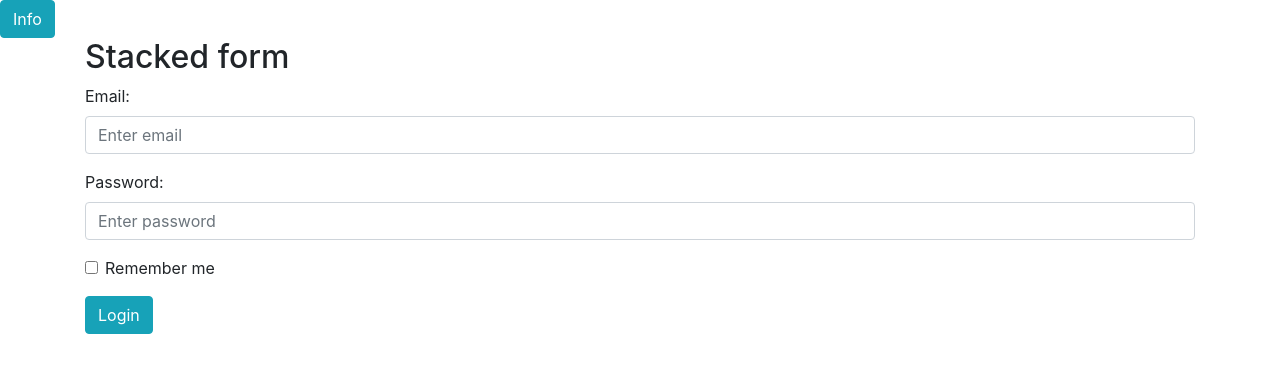
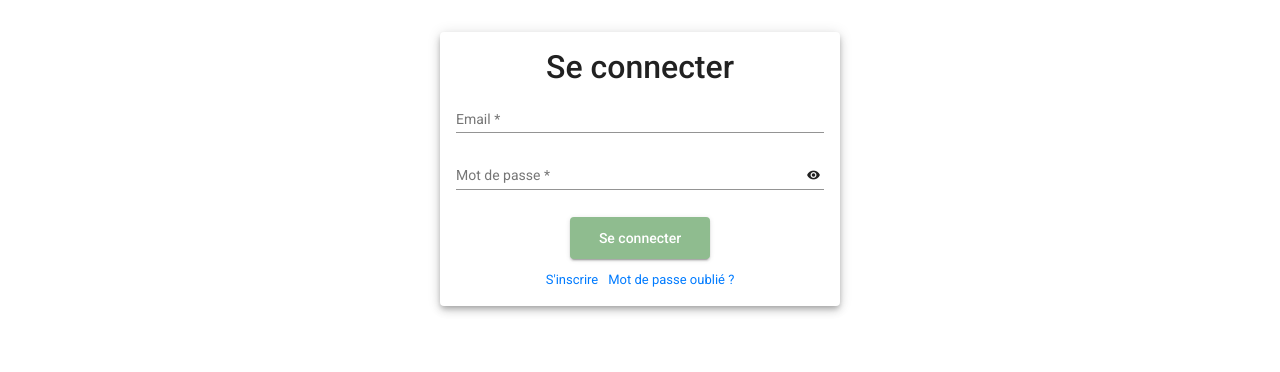
Before and after one commit to Len-dh/Projet-Web-2020-HorseWebsite, an Angular app in the folder Front/Front-Horse-WebSite/: page / in a window 1280 px wide. Shown: the top 372 px of the page. Built offline with nearby package versions, Linux system fonts and the light colour scheme.

Commit message:
Add angular material and login form

```diff
--- a/Front/Front-Horse-WebSite/angular.json
+++ b/Front/Front-Horse-WebSite/angular.json
@@ -19,8 +19,12 @@
             "polyfills": "src/polyfills.ts",
             "tsConfig": "tsconfig.app.json",
             "aot": true,
-            "assets": ["src/favicon.ico", "src/assets"],
+            "assets": [
+              "src/favicon.ico",
+              "src/assets"
+            ],
             "styles": [
+              "./node_modules/@angular/material/prebuilt-themes/indigo-pink.css",
               "src/styles.css",
               "./node_modules/bootstrap/dist/css/bootstrap.css"
             ],
@@ -84,8 +88,14 @@
             "polyfills": "src/polyfills.ts",
             "tsConfig": "tsconfig.spec.json",
             "karmaConfig": "karma.conf.js",
-            "assets": ["src/favicon.ico", "src/assets"],
-            "styles": ["src/styles.css"],
+            "assets": [
+              "src/favicon.ico",
+              "src/assets"
+            ],
+            "styles": [
+              "./node_modules/@angular/material/prebuilt-themes/indigo-pink.css",
+              "src/styles.css"
+            ],
             "scripts": []
           }
         },
@@ -97,7 +107,9 @@
               "tsconfig.spec.json",
               "e2e/tsconfig.json"
             ],
-            "exclude": ["**/node_modules/**"]
+            "exclude": [
+              "**/node_modules/**"
+            ]
           }
         },
         "e2e": {
--- a/Front/Front-Horse-WebSite/package.json
+++ b/Front/Front-Horse-WebSite/package.json
@@ -12,10 +12,12 @@
   "private": true,
   "dependencies": {
     "@angular/animations": "~10.1.1",
+    "@angular/cdk": "^10.2.5",
     "@angular/common": "~10.1.1",
     "@angular/compiler": "~10.1.1",
     "@angular/core": "~10.1.1",
     "@angular/forms": "~10.1.1",
+    "@angular/material": "^10.2.5",
     "@angular/platform-browser": "~10.1.1",
     "@angular/platform-browser-dynamic": "~10.1.1",
     "@angular/router": "~10.1.1",
@@ -27,11 +29,11 @@
   },
   "devDependencies": {
     "@angular-devkit/build-angular": "~0.1001.1",
-    "@angular/cli": "~10.1.1",
+    "@angular/cli": "^10.1.7",
     "@angular/compiler-cli": "~10.1.1",
-    "@types/node": "^12.11.1",
     "@types/jasmine": "~3.5.0",
     "@types/jasminewd2": "~2.0.3",
+    "@types/node": "^12.11.1",
     "codelyzer": "^6.0.0",
     "jasmine-core": "~3.6.0",
     "jasmine-spec-reporter": "~5.0.0",
--- a/Front/Front-Horse-WebSite/src/app/app.component.html
+++ b/Front/Front-Horse-WebSite/src/app/app.component.html
@@ -1,2 +1 @@
-<button type="button" class="btn btn-info">Info</button>
 <router-outlet></router-outlet>
--- a/Front/Front-Horse-WebSite/src/app/login/login.component.css
+++ b/Front/Front-Horse-WebSite/src/app/login/login.component.css
@@ -0,0 +1,26 @@
+mat-card {
+    max-width: 400px;
+    margin: 2em auto;
+    text-align: center;
+}
+
+mat-form-field {
+    display: block;
+}
+
+.login {
+    background-color: darkseagreen;
+    color:white;
+    width: 10em;
+    height: 3em;
+    margin: 10px;
+}
+
+.register {
+    font-size: 13px;
+    margin-right: 10px;
+}
+
+.recovery {
+    font-size: 13px;
+}
--- a/Front/Front-Horse-WebSite/src/app/login/login.component.html
+++ b/Front/Front-Horse-WebSite/src/app/login/login.component.html
@@ -1,32 +1,27 @@
-<div class="container">
-  <h2>Stacked form</h2>
-  <form (ngSubmit)="loginUser()">
-    <div class="form-group">
-      <label for="email">Email:</label>
-      <input
-        type="email"
-        class="form-control"
-        placeholder="Enter email"
-        name="email"
-        [(ngModel)]="user.emailId"
-      />
-    </div>
-    <div class="form-group">
-      <label for="pwd">Password:</label>
-      <input
-        type="password"
-        class="form-control"
-        placeholder="Enter password"
-        name="password"
-        [(ngModel)]="user.password"
-      />
-    </div>
-    <div class="form-group form-check">
-      <label class="form-check-label">
-        <input class="form-check-input" type="checkbox" name="remember" />
-        Remember me
-      </label>
-    </div>
-    <button type="submit" class="btn btn-info">Login</button>
-  </form>
-</div>
+<mat-card class="mat-elevation-z5">
+  <mat-card-content>
+    <form [formGroup]="loginForm" (ngSubmit)="loginUser()">
+      <h2>Se connecter</h2>
+      <mat-form-field class="full-width-input">
+        <input matInput placeholder="Email" [(ngModel)]="user.emailId" [ngModelOptions]="{standalone: true}" required>
+        <mat-error>
+          L'adresse email n'est pas valide
+        </mat-error>
+      </mat-form-field>
+      <mat-form-field class="full-width-input">
+        <input matInput type="password" placeholder="Mot de passe" [type]="!hide ? 'password' : 'text'"
+          [(ngModel)]="user.password" [ngModelOptions]="{standalone: true}" required>
+        <button mat-icon-button matSuffix (click)="hide = !hide" [attr.aria-label]="'Hide password'"
+          [attr.aria-pressed]="hide">
+          <mat-icon>{{ hide ? 'visibility_off' : 'visibility' }}</mat-icon>
+        </button>
+        <mat-error>
+          Le mot de passe n'est pas valide
+        </mat-error>
+      </mat-form-field>
+      <button mat-raised-button class="login" type="submit">Se connecter</button>
+    </form>
+    <a href="register" class="register">S'inscrire</a>
+    <a href="recovery" class="recovery">Mot de passe oublié ?</a>
+  </mat-card-content>
+</mat-card>
--- a/Front/Front-Horse-WebSite/src/app/login/login.component.ts
+++ b/Front/Front-Horse-WebSite/src/app/login/login.component.ts
@@ -1,5 +1,5 @@
 import { Component, OnInit } from '@angular/core';
-import { NgForm } from '@angular/forms';
+import { FormsModule, FormControl, FormGroup, FormBuilder, Validator, Validators, ReactiveFormsModule } from "@angular/forms";
 import { RegistrationService } from '../registration.service';
 import { User } from '../user';
 
@@ -9,7 +9,15 @@ import { User } from '../user';
   styleUrls: ['./login.component.css'],
 })
 export class LoginComponent implements OnInit {
+
   user = new User();
+  hide = false;
+
+  loginForm: FormGroup = new FormGroup({
+    email: new FormControl(''),
+    password: new FormControl('')
+  });
+
   constructor(private _service: RegistrationService) {}
 
   ngOnInit(): void {}
--- a/Front/Front-Horse-WebSite/src/index.html
+++ b/Front/Front-Horse-WebSite/src/index.html
@@ -6,6 +6,8 @@
   <base href="/">
   <meta name="viewport" content="width=device-width, initial-scale=1">
   <link rel="icon" type="image/x-icon" href="favicon.ico">
+  <link href="https://fonts.googleapis.com/css?family=Roboto:300,400,500&display=swap" rel="stylesheet">
+  <link href="https://fonts.googleapis.com/icon?family=Material+Icons" rel="stylesheet">
 </head>
 <body>
   <app-root></app-root>
--- a/Front/Front-Horse-WebSite/src/styles.css
+++ b/Front/Front-Horse-WebSite/src/styles.css
@@ -1 +1,10 @@
-/* You can add global styles to this file, and also import other style files */
+@import "~@angular/material/prebuilt-themes/indigo-pink.css";
+
+body {
+  margin: 0;
+  font-family: sans-serif;
+}
+
+h1 {
+  text-align: center;
+}
```
Also changed, not shown: Front/Front-Horse-WebSite/src/app/app.module.ts (+51 -1 lines), 1 other file (tests, documents, lock files or other folders).
